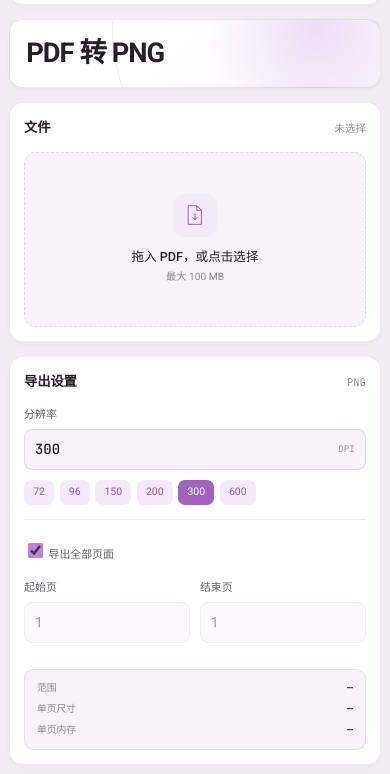
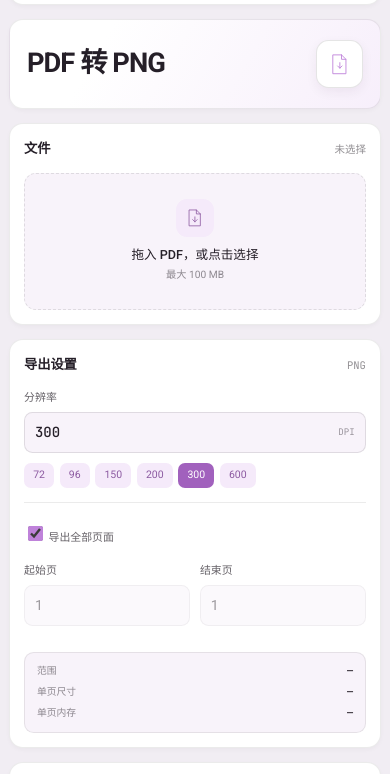
Before and after one commit to Escape2snap/pdf2pngOnline, a plain HTML site: page index.html in a window 390 px wide. Shown: the part 72-846 px from the top of the page. Drawn offline with Linux system fonts and the light colour scheme.

Commit message:
feat: adapt layout for mobile

```diff
--- a/assets/style.css
+++ b/assets/style.css
@@ -252,6 +252,7 @@
 .hero-sheet-front .mono{font-size:.6rem;letter-spacing:.14em;opacity:.65}
 .hero-sheet-front svg{width:1.9rem;height:1.9rem}
 .hero-sheet-front b{font-size:.72rem;letter-spacing:.1em;color:var(--deep-text);opacity:.55}
+.hero-mobile-mark{display:none}
 .hero-dpi{
   position:absolute;right:.2rem;bottom:.15rem;z-index:2;padding:.36rem .62rem;border-radius:999px;
   background:var(--card-bg);border:1px solid var(--line-color);color:var(--btn-content);
@@ -405,15 +406,29 @@
 }
 @media(max-width:760px){
   .navbar{padding:0 .75rem}
-  .hero{padding:1.25rem 1.15rem}
+  .brand{padding:0 .8rem}
+  .hero{
+    min-height:6.4rem;padding:1.05rem 1.2rem;gap:1rem;
+    background:linear-gradient(120deg,var(--card-bg) 25%,color-mix(in oklab,var(--primary) 13%,var(--card-bg)) 100%);
+  }
+  .hero::after{display:none}
   .hero-mark{display:none}
+  .hero-mobile-mark{
+    display:flex;flex:0 0 auto;align-items:center;justify-content:center;
+    width:3.4rem;height:3.4rem;border-radius:.9rem;
+    background:var(--card-bg);border:1px solid var(--line-color);color:var(--primary);
+    box-shadow:0 4px 12px rgba(58,17,43,.06);
+  }
+  .hero-mobile-mark svg{width:1.9rem;height:1.9rem}
   .hero h1{font-size:clamp(1.55rem,7vw,2rem)}
-  .brand{padding:0 .8rem}
   .preview-stage{height:clamp(18rem,48vh,30rem);min-height:18rem;padding:.75rem}
 }
 @media(max-width:560px){
   .page{padding-left:.65rem;padding-right:.65rem}
   .panel{padding:1rem}
+  .dropzone{min-height:9.8rem;padding:.75rem}
+  .drop-icon{width:2.7rem;height:2.7rem;margin-bottom:.4rem}
+  .drop-icon svg{width:1.7rem;height:1.7rem}
   .actions{gap:.5rem}
   .actions .btn-primary{flex:1 1 100%}
   .actions .btn-regular,.actions .btn-plain{flex:1 1 auto}
--- a/index.html
+++ b/index.html
@@ -62,6 +62,14 @@
         <b>PNG</b>
       </div>
       <span class="hero-dpi mono" id="hero-dpi">300 DPI</span>
+    </div>
+    <div class="hero-mobile-mark" aria-hidden="true">
+      <svg viewBox="0 0 48 48" fill="none" stroke="currentColor" stroke-width="1.6" stroke-linecap="round" stroke-linejoin="round">
+        <path d="M13 7h15l8 8v26H13z" />
+        <path d="M28 7v8h8" />
+        <path d="M25 21v10" />
+        <path d="m21 27 4 4 4-4" />
+      </svg>
     </div>
   </section>
 
```
